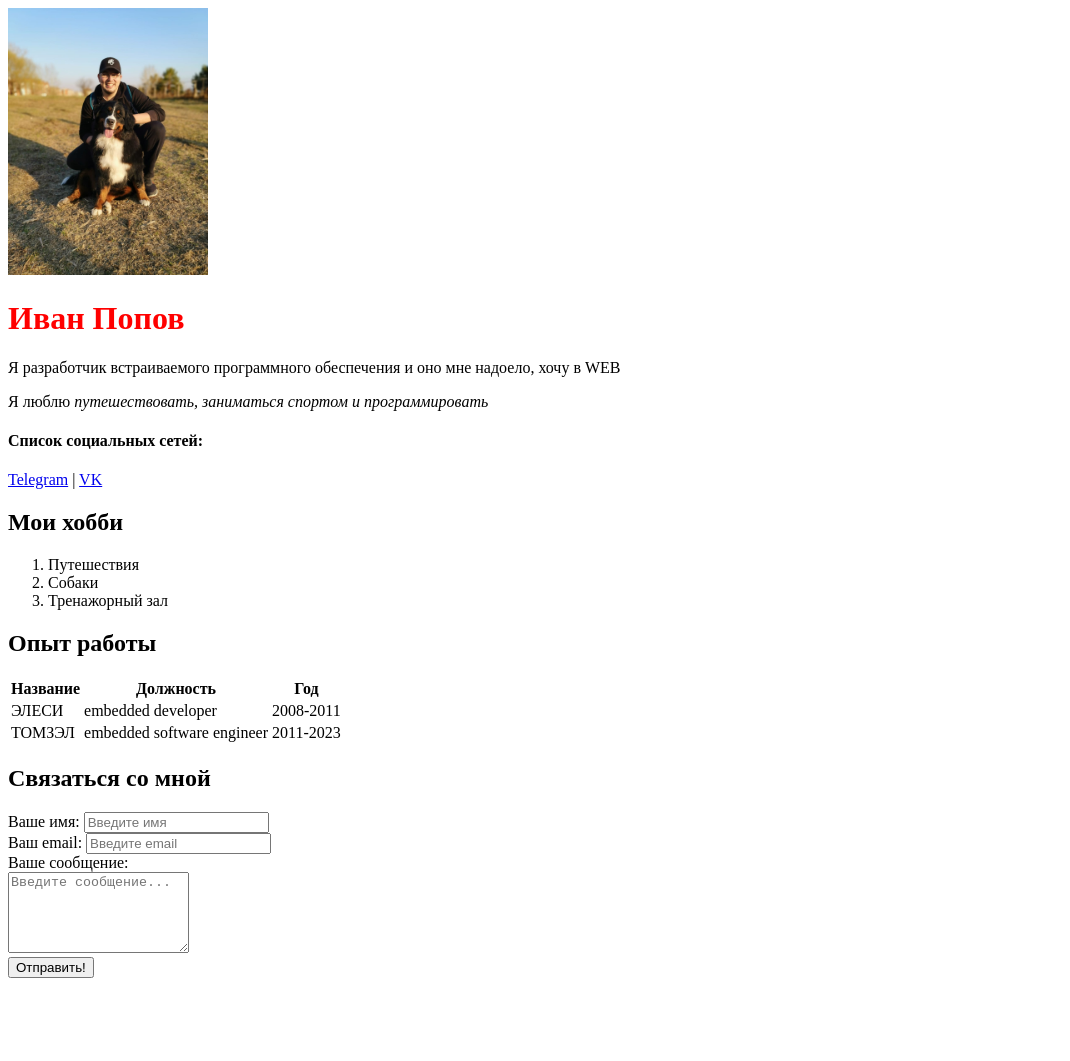
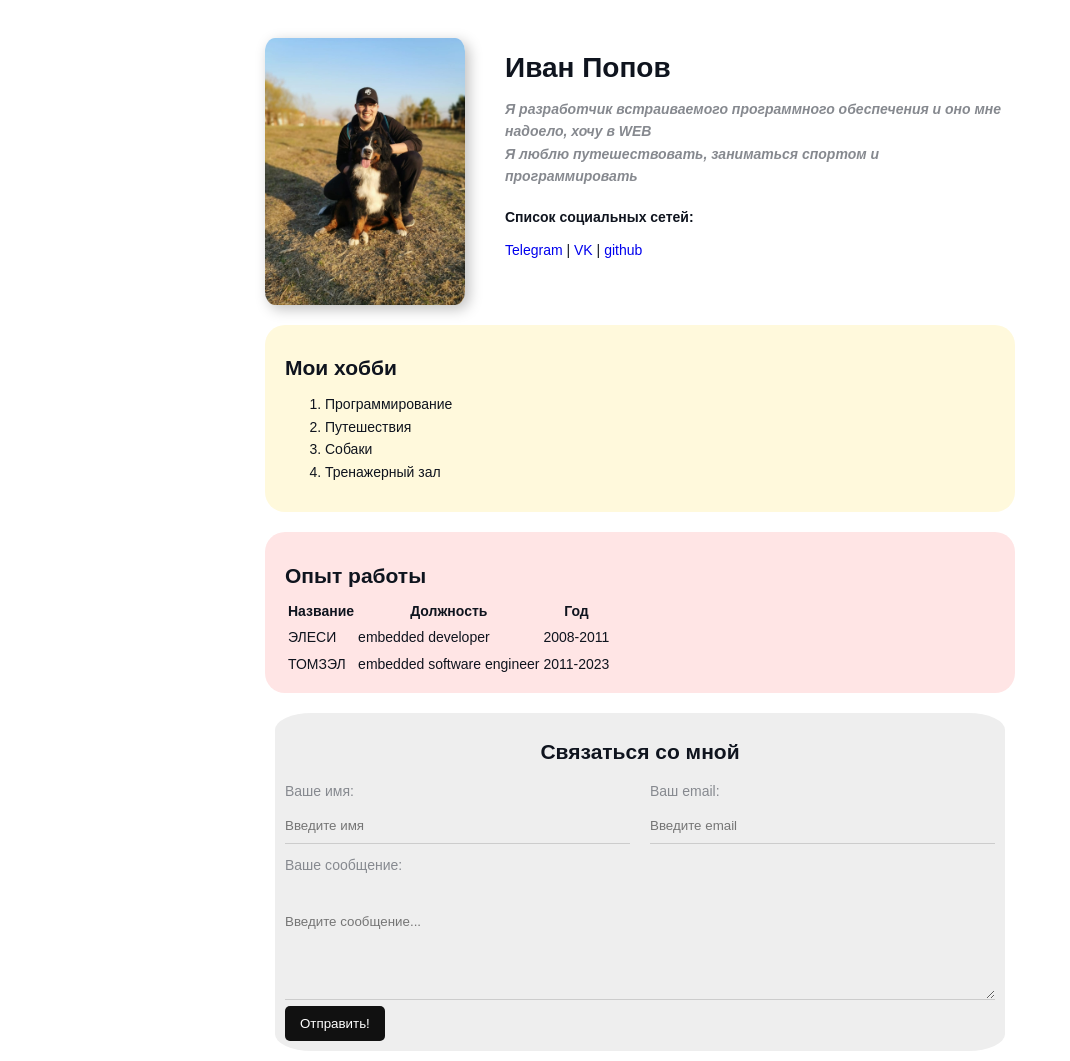
Before and after one commit to PopovIAGit/WEB, a plain HTML site: page index.html in a window 1280 px wide. Shown: the whole page, without its empty margins (0-1070 px from the left). Before the commit the page ends 986 px from the top, so only its background shows below. Drawn offline with Linux system fonts and the light colour scheme.

Commit message:
Add files via upload

```diff
--- a/index.html
+++ b/index.html
@@ -1,47 +1,50 @@
 <!DOCTYPE html>
 <html lang="en">
+
 <head>
     <meta charset="UTF-8">
     <meta http-equiv="X-UA-Compatible" content="IE=edge">
     <meta name="viewport" content="width=device-width, initial-scale=1.0">
-  <meta name="keywords" content="Ivan, cv, resume">
-  <meta name="description" content="Это сайт - резюме Ивана Попова">
+    <meta name="keywords" content="Ivan, cv, resume"> <!-- ключевые слова для поисковых ботов-->
+    <meta name="description" content="Это сайт - резюме Ивана Попова"> <!-- описание -->
     <title>Ivan Resume</title>
     <link rel="stylesheet" href="selector.css">
 </head>
+
 <body>
+    <div class="container">
 
+        <div class="info">
 
-    <header>
+            <img src="foto.jpg" alt="Иван Попов" width="200" class="img-responsive">
 
-        <img src="foto.jpg" alt="Иван Попов" width="200">
+            <div class="info-text">
 
                 <h1>Иван Попов</h1>
 
-    </header>
-
-
-<div>
-
                 <p>Я разработчик встраиваемого программного обеспечения и оно мне надоело, хочу в WEB</p>
 
-    <p>Я люблю <em>путешествовать, заниматься спортом и программировать</em></p>
+                <p>Я люблю путешествовать, заниматься спортом и программировать</p>
 
                 <h4>Список социальных сетей:</h4>
 
                 <a href="https://t.me/IvanPopovTomsk" target="_blank">Telegram</a>
                 |
                 <a href="https://vk.com/id10436893" target="_blank">VK</a>
-
+                |
+                <a href="https://github.com/PopovIAGit">github</a>
+            </div>
+        </div>
+           <div class="card bg_yellow">
             <h2>Мои хобби</h2>
-
-
             <ol>
+                <li>Программирование</li>
                 <li>Путешествия</li>
                 <li>Собаки</li>
-      <li>Тренажорный зал</li>
+                <li>Тренажерный зал</li>
             </ol>
-
+        </div>
+        <div class="card bg_red">
             <h2>Опыт работы</h2>
 
             <table>
@@ -65,30 +68,33 @@
                     </tr>
                 </tbody>
             </table>
-
         </div>
 
-
+        <form action="/" class="form">
             <h2>Связаться со мной</h2>
 
-  <form action="/">
-    <div>
+            <div class="form-row">
+                <div class="form-group">
                     <label for="name">Ваше имя:</label>
                     <input type="text" id="name" placeholder="Введите имя">
                 </div>
 
-    <div>
+                <div class="form-group">
                     <label for="email">Ваш email:</label>
                     <input type="email" id="email" placeholder="Введите email">
                 </div>
+            </div>
 
-    <div>
+            <div class="form-group">
                 <label for="message">Ваше сообщение:</label>
                 <br>
                 <textarea id="message" cols="20" rows="5" placeholder="Введите сообщение..."></textarea>
             </div>
 
-    <input type="submit" value="Отправить!">
+            <input type="submit" value="Отправить!" class="btn">
         </form>
+    </div>
+
 </body>
+
 </html>
--- a/selector.css
+++ b/selector.css
@@ -1,3 +1,177 @@
-header{
+/*to all elem
+*{
+
+}*/
+
+/*по тэгу*/
+body{
+    /*text*/
+    background: white;
+    color:  #0f141e;
+    font-family: 'Robota', sans-serif;
+    font-size: 14px;
+    line-height: 1.6em;
+    font-weight: normal;
+
+    /*text-decoration: line-through;*/
+    /*font-style: italic;*/
+   /* letter-spacing: 2px;*/
+   /* word-spacing: 20px;*/
+}
+/*по id*/
+/*#header
+#header{
+    background: #f1f1f1;
+    padding: 10px;
+    border-radius: 5%;
+}*/
+
+/*по классу*/
+.container {
+    max-width: 750px;
+    margin: auto;
+    padding-top: 30px;
+  }
+
+.img-responsive{
+    width: 200px;
+    box-shadow: 4px 4px 14px rgba(0, 0, 0, 0.25);
+    border-radius: 5%;
+}
+
+.info {
+    margin-bottom: 20px;
+    display: flex;
+  }
+
+  .info-text {
+    margin-left: 40px;
+  }
+
+  .info-text p {
+    font-style: italic;
+    font-weight: bold;
+    color: #86898f;
+    margin: 0;
+  }
+
+  .info-text h4 {
+    margin-bottom: 10px;
+  }
+
+  @media (max-width: 650px) {
+    .info {
+      display: block;
+      text-align: center;
+    }
+  }
+
+  .card {
+    border-radius: 20px;
+    padding: 15px 20px;
+    margin-bottom: 20px;
+  }
+
+  .card h2 {
+    margin-bottom: 10px;
+  }
+
+  .bg_yellow {
+    background: #fff9dc;
+  }
+
+  .bg_red {
+    background: #ffe5e5;
+  }
+
+.form{
+
+    color:  #0f141e;
+    background: #eee;
+    padding: 10px;
+    border-radius: 5%;
+    margin: 10px;
+}
+
+.form h2{
+    text-align: center;
+}
+
+.form-row{
+    margin-bottom: 10px;
+    display: flex;
+}
+
+.form-row .form-group{
+    /* display: inline-block; */
+    margin-right: 20px;
+    width: 50%;
+    /* width: calc(50% - 20px); */
+}
+
+.form-row .form-group:last-child{
+    margin-right: 0px;
+}
+
+.form-group label{
+    display: block;
+    font-size: 14px;
+    color: #86898f;
+}
+
+.form-group input,
+.form-group textarea{
+    width: 100%;
+    box-sizing: border-box;
+    border: none;
+    background: transparent;
+    border-bottom: 1px solid #ccc;
+    color: black;
+    padding: 15px 0 10px;
+    font-family: inherit;
+    outline: none;
+}
+
+
+/*colors*/
+.color1{
     color: red;
+
 }
+.color2{
+    color: grey;
+}
+
+a {
+ color: 333;
+ text-decoration: none;
+}
+
+a:hover{
+    color: orange;
+}
+/*
+a:visited{
+    color: red;
+}*/
+
+a:active{
+    color: #480082;
+}
+
+p{
+    hyphens: auto;
+}
+
+.btn{
+    background:#111;
+    padding: 10px 15px;
+    color: #fff;
+    border: none;
+    border-radius: 5px;
+    cursor: pointer;
+    font-family: inherit;
+}
+.btn:hover{
+   opacity: 0.8;
+}
```
Lines whose indentation alone changed are shown as unchanged.
